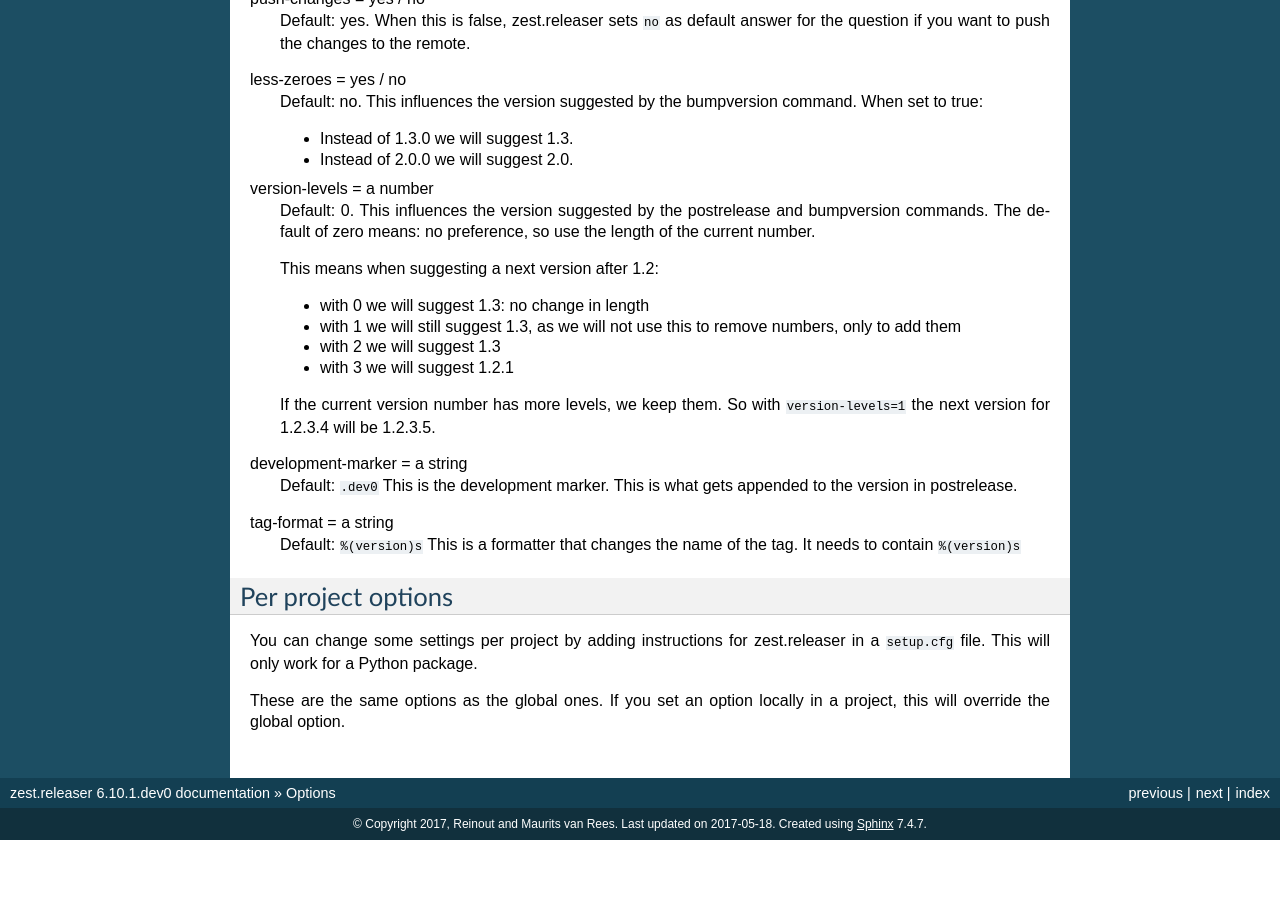
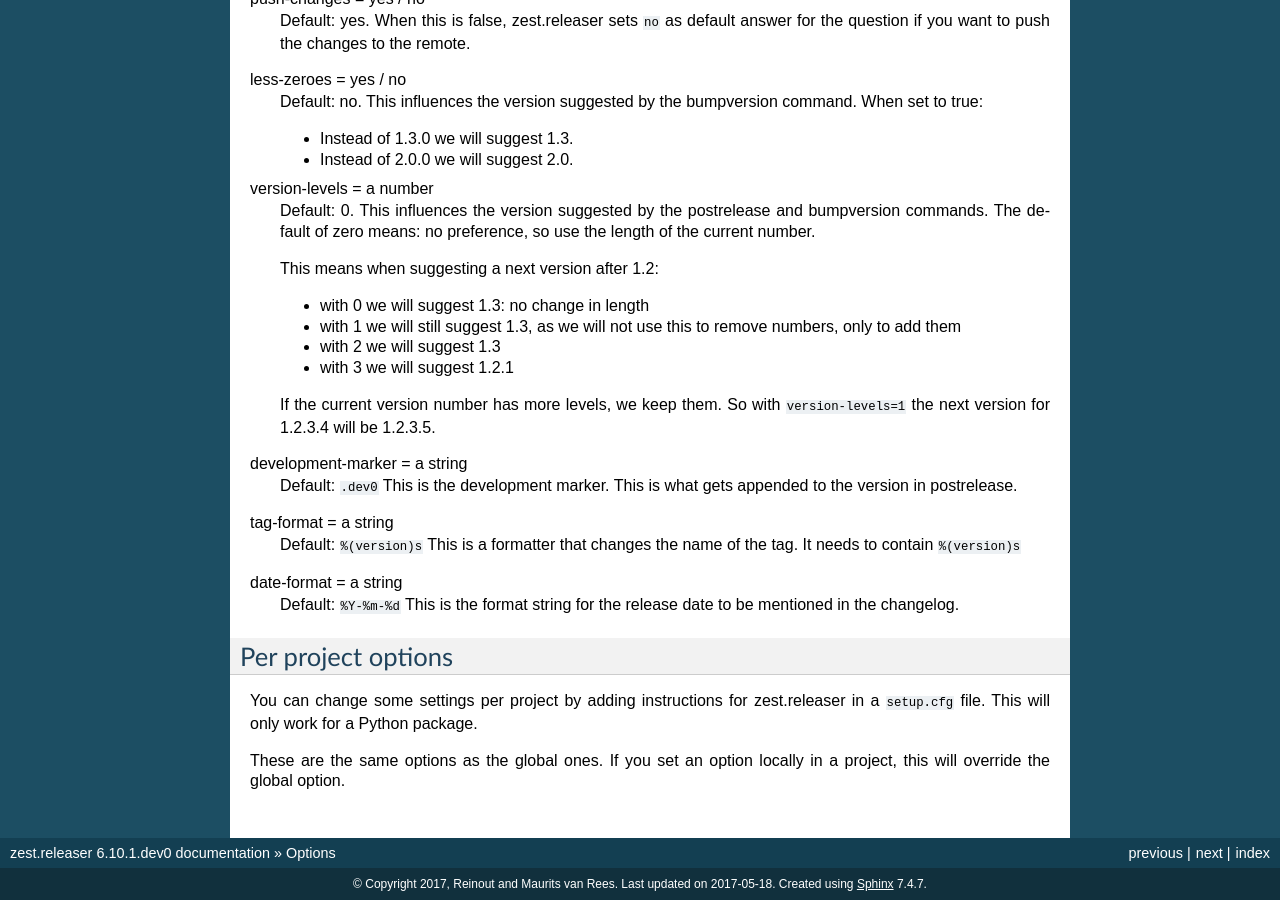
Before and after one commit to zestsoftware/zest.releaser, a Sphinx documentation site: the page built from doc/source/options.rst, in a window 1280 px wide and 900 px high, scrolled down 1633 px. Built offline with Sphinx 7.4.7, drawn with Linux system fonts in a browser that asks for light colours; before the commit the page ends 2473 px from its top, so only the background shows below that.

Commit message:
Update docs

```diff
--- a/CHANGES.rst
+++ b/CHANGES.rst
@@ -1,10 +1,12 @@
 Changelog for zest.releaser
 ===========================
 
-6.10.1 (unreleased)
+6.11 (unreleased)
 -------------------
 
-- Nothing changed yet.
+- Add date format in the config.  Default is ISO-8601 (%Y-%m-%d).
+  Put ``date-format = format string`` in your ``~/.pypirc`` or ``setup.cfg``.
+  [mgedmin]
 
 
 6.10 (2017-04-18)
--- a/doc/source/options.rst
+++ b/doc/source/options.rst
@@ -137,6 +137,12 @@ tag-format = a string
     This is a formatter that changes the name of the tag.
     It needs to contain ``%(version)s``
 
+date-format = a string
+    Default: ``%Y-%m-%d``
+    This is the format string for the release date to be mentioned in the
+    changelog.
+
+
 
 Per project options
 -------------------
```
